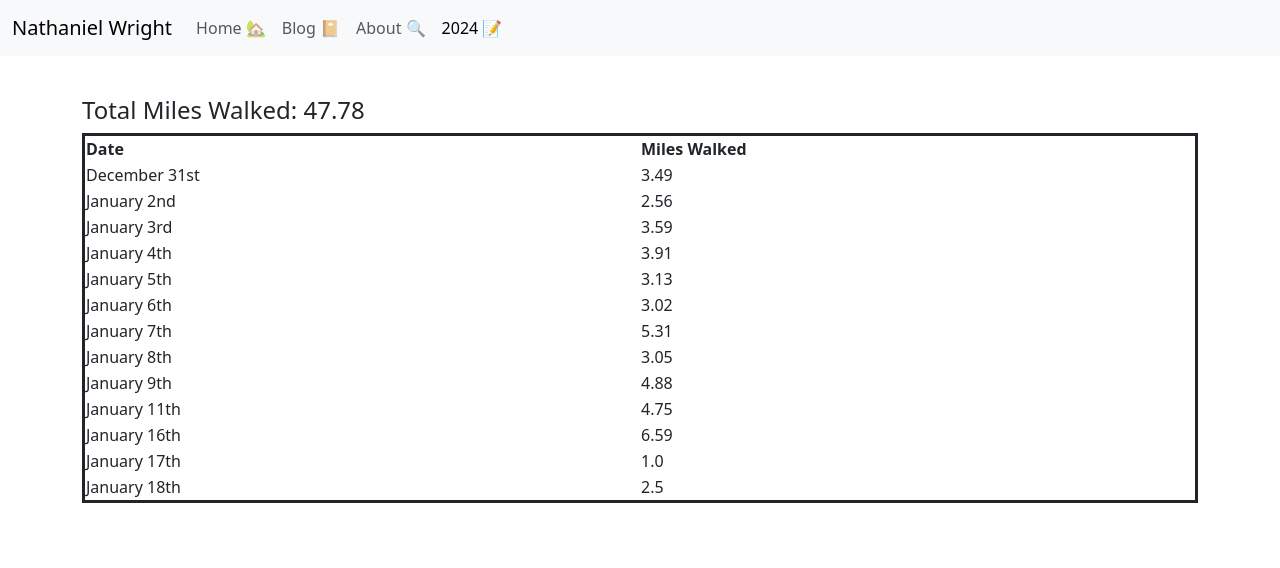
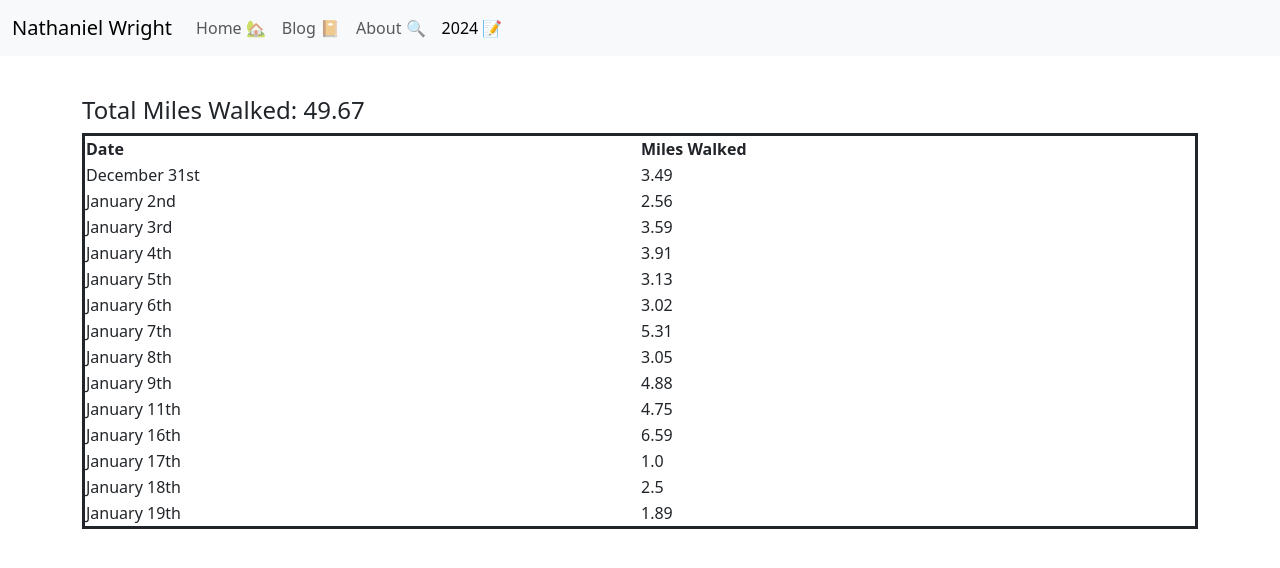
Before and after one commit to N8-Wright/nathanieljwright.github.io, a Jekyll site: the page built from 2024.html, in a window 1280 px wide. Shown: the top 568 px of the page. Built offline with Jekyll 4.4.1, drawn with Linux system fonts in a browser that asks for light colours.

Commit message:
Added Jan 19th

```diff
--- a/2024.html
+++ b/2024.html
@@ -56,8 +56,12 @@ title: 2024 Goals
       <td>1.0</td>
     </tr>
     <tr>
-      <td><time datetime="2024-01-16">January 18th</time></td>
+      <td><time datetime="2024-01-18">January 18th</time></td>
       <td>2.5</td>
+    </tr>
+    <tr>
+      <td><time datetime="2024-01-19">January 19th</time></td>
+      <td>1.89</td>
     </tr>
 </table>
 
```
